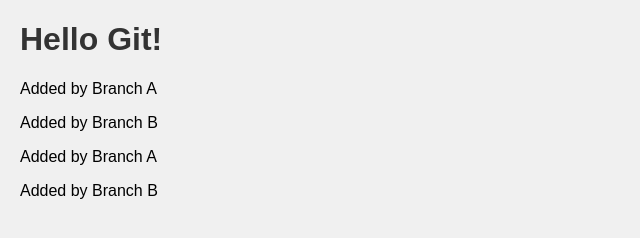
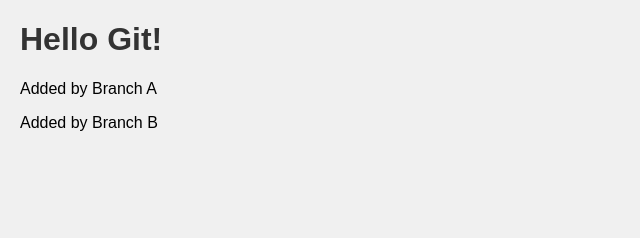
Before and after one commit to GayashaSandeepa/my-first-repo, a plain HTML site: page index.html in a window 1280 px wide. Shown: the whole page, without its empty margins (0-640 px from the left). Drawn offline with Linux system fonts and the light colour scheme.

Commit message:
Removing unnecessary lines

```diff
--- a/index.html
+++ b/index.html
@@ -10,6 +10,3 @@
         <p>Added by Branch B</p>
     </body>
 </html>
-
-<p>Added by Branch A</p>
-<p>Added by Branch B</p>
```
